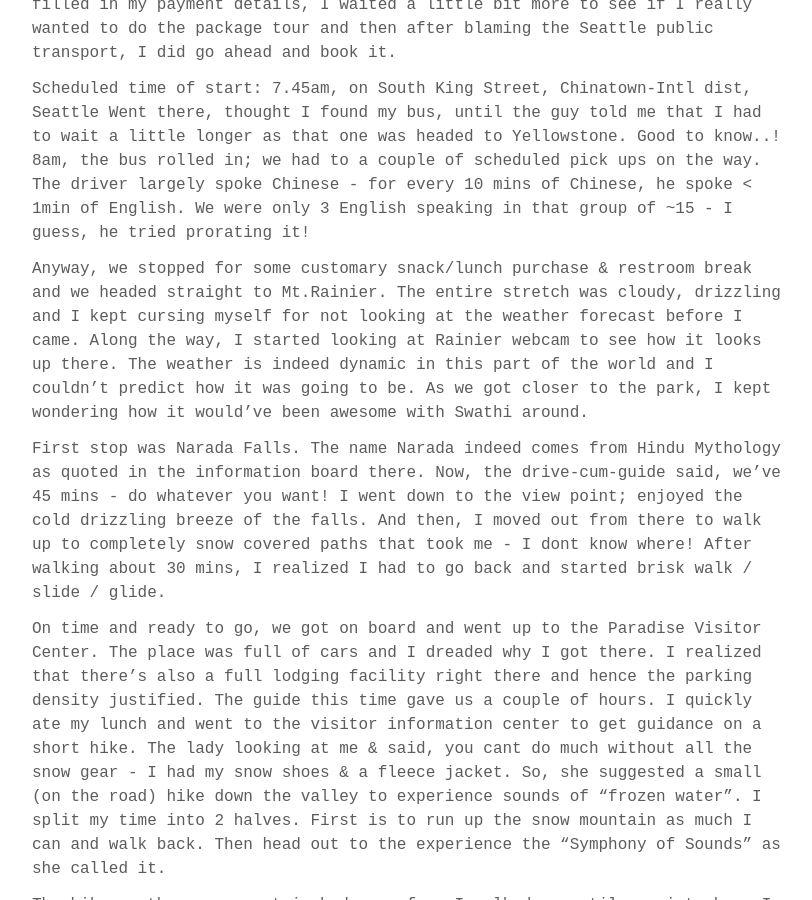
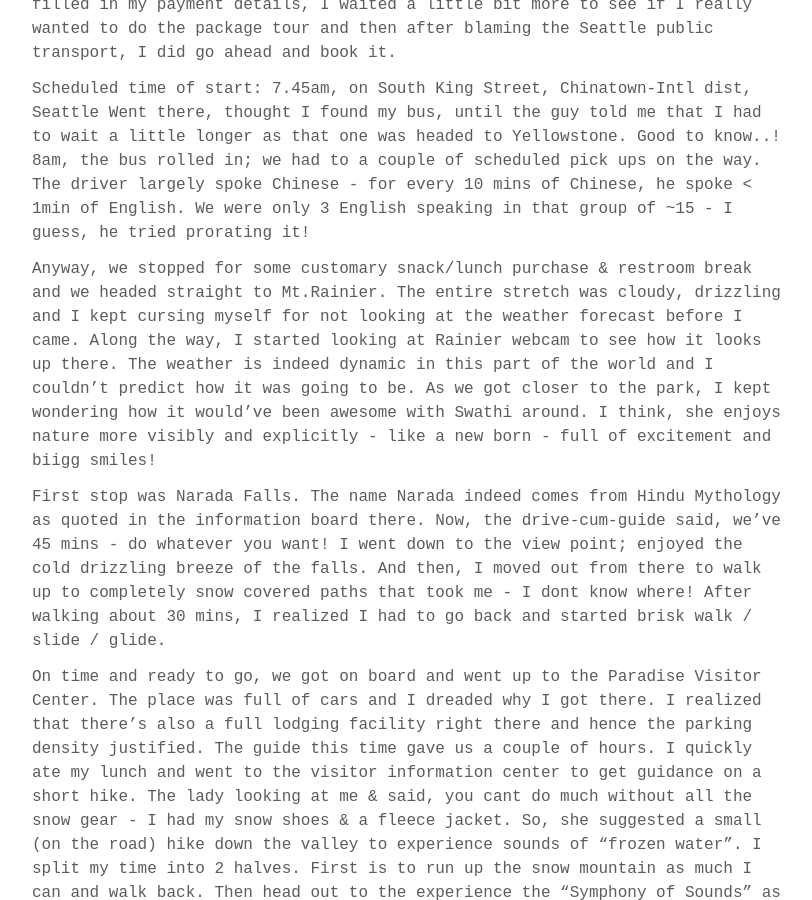
Before and after one commit to brewkode/brewkode.github.io, a Jekyll site: the page built from _posts/2019-05-19-Day-hike-to-Rainier.md, in a window 1280 px wide and 900 px high, scrolled down 645 px. Shown: the whole window, without its empty margins (232-1044 px from the left). Built offline with Jekyll 4.4.1, drawn with Linux system fonts in a browser that asks for light colours; some web fonts are replaced.

Commit message:
Minor edit

```diff
--- a/_posts/2019-05-19-Day-hike-to-Rainier.md
+++ b/_posts/2019-05-19-Day-hike-to-Rainier.md
@@ -13,7 +13,7 @@ I like to do my own (little bit of) research and figure out my route / stops and
 Scheduled time of start: 7.45am, on South King Street, Chinatown-Intl dist, Seattle
 Went there, thought I found my bus, until the guy told me that I had to wait a little longer as that one was headed to Yellowstone. Good to know..! 8am, the bus rolled in; we had to a couple of scheduled pick ups on the way. The driver largely spoke Chinese - for every 10 mins of Chinese, he spoke < 1min of English. We were only 3 English speaking in that group of ~15 - I guess, he tried prorating it!
 
-Anyway, we stopped for some customary snack/lunch purchase & restroom break and we headed straight to Mt.Rainier. The entire stretch was cloudy, drizzling and I kept cursing myself for not looking at the weather forecast before I came. Along the way, I started looking at Rainier webcam to see how it looks up there. The weather is indeed dynamic in this part of the world and I couldn't predict how it was going to be. As we got closer to the park, I kept wondering how it would've been awesome with Swathi around.
+Anyway, we stopped for some customary snack/lunch purchase & restroom break and we headed straight to Mt.Rainier. The entire stretch was cloudy, drizzling and I kept cursing myself for not looking at the weather forecast before I came. Along the way, I started looking at Rainier webcam to see how it looks up there. The weather is indeed dynamic in this part of the world and I couldn't predict how it was going to be. As we got closer to the park, I kept wondering how it would've been awesome with Swathi around. I think, she enjoys nature more visibly and explicitly - like a new born - full of excitement and biigg smiles!
 
 First stop was Narada Falls. The name Narada indeed comes from Hindu Mythology as quoted in the information board there. Now, the drive-cum-guide said, we've 45 mins - do whatever you want! I went down to the view point; enjoyed the cold drizzling breeze of the falls. And then, I moved out from there to walk up to completely snow covered paths that took me - I dont know where! After walking about 30 mins, I realized I had to go back and started brisk walk / slide / glide.
 
```
